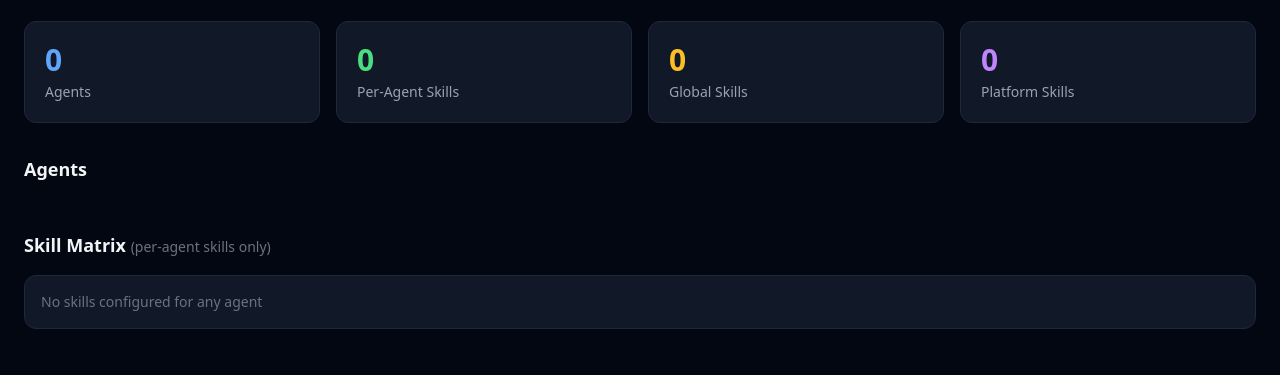
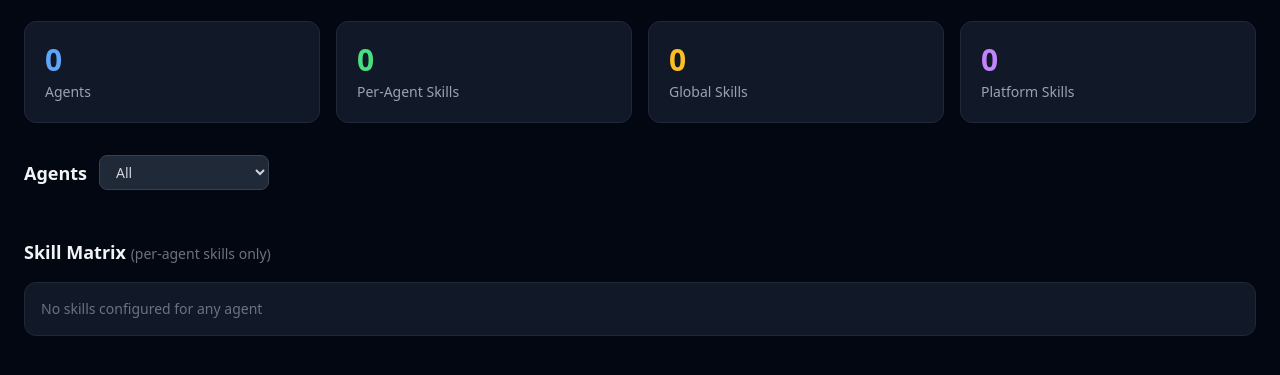
Before and after one commit to chrisbuetti/openclaw-skills-ui, a FastAPI app: page / in a window 1280 px wide. Shown: the part 67-442 px from the top of the page. Run offline with FastAPI, Linux system fonts and the light colour scheme; some libraries are stand-ins or nearby versions.

Commit message:
Add org filter dropdown to dashboard
- Adds a dropdown next to 'Agents' heading on the main dashboard
- Options: All, Rose Water Capital, partnrUP
- Filters agent cards, stats card count, and skill matrix
- Only affects dashboard page display (agents page unaffected)

```diff
--- a/templates/index.html
+++ b/templates/index.html
@@ -169,7 +169,14 @@
         <div class="grid grid-cols-4 gap-4 mb-8" id="stats-cards"></div>
 
         <!-- Agent Grid -->
-        <h2 class="text-lg font-semibold mb-4">Agents</h2>
+        <div class="flex items-center gap-3 mb-4">
+          <h2 class="text-lg font-semibold">Agents</h2>
+          <select id="org-filter" onchange="setOrgFilter(this.value)" class="px-3 py-1.5 bg-gray-800 border border-gray-700 rounded-lg text-sm text-gray-300 focus:outline-none focus:ring-2 focus:ring-blue-500/40">
+            <option value="">All</option>
+            <option value="Rose Water Capital">Rose Water Capital</option>
+            <option value="partnrUP">partnrUP</option>
+          </select>
+        </div>
         <div class="grid grid-cols-1 md:grid-cols-2 lg:grid-cols-3 xl:grid-cols-4 gap-4 mb-8" id="agent-grid"></div>
 
         <!-- Skill Matrix -->
@@ -461,6 +468,7 @@ let state = {
   selectedSkill: null,
   selectedRule: null,
   skillTierFilter: '',
+  orgFilter: '',
   dirty: false,
   skillAccess: null,
   selectedGroup: null,
@@ -691,12 +699,15 @@ function renderDashboard() {
   const d = state.dashboard;
   if (!d) return;
 
-  // Stats cards
+  // Stats cards (agent count reflects org filter)
   const s = d.skill_summary;
+  const displayAgents = state.orgFilter
+    ? d.agents.filter(a => a.organization === state.orgFilter)
+    : d.agents;
   document.getElementById('stats-cards').innerHTML = `
     <div class="bg-gray-900 rounded-xl border border-gray-800 p-5">
-      <div class="text-3xl font-bold text-blue-400">${d.agents.length}</div>
-      <div class="text-sm text-gray-400 mt-1">Agents</div>
+      <div class="text-3xl font-bold text-blue-400">${displayAgents.length}</div>
+      <div class="text-sm text-gray-400 mt-1">Agents${state.orgFilter ? ' (' + esc(state.orgFilter) + ')' : ''}</div>
     </div>
     <div class="bg-gray-900 rounded-xl border border-gray-800 p-5">
       <div class="text-3xl font-bold text-green-400">${s.agent}</div>
@@ -712,8 +723,11 @@ function renderDashboard() {
     </div>
   `;
 
-  // Agent cards
-  document.getElementById('agent-grid').innerHTML = d.agents.map(a => {
+  // Agent cards (filtered by org)
+  const filteredAgents = state.orgFilter
+    ? d.agents.filter(a => a.organization === state.orgFilter)
+    : d.agents;
+  document.getElementById('agent-grid').innerHTML = filteredAgents.map(a => {
     const emoji = a.identity?.emoji || (a.config_identity?.emoji || '🤖');
     const modelShort = (a.model || 'unknown').split('/').pop();
     const borderClass = a.orphan ? 'border-amber-500/30' : !a.has_workspace ? 'border-gray-700 border-dashed' : 'border-gray-800';
@@ -749,29 +763,43 @@ function renderDashboard() {
       </div>`;
   }).join('');
 
+  // Update org filter dropdown to match state
+  const orgSel = document.getElementById('org-filter');
+  if (orgSel) orgSel.value = state.orgFilter || '';
+
   // Skill matrix
   renderSkillMatrix();
+}
+
+function setOrgFilter(value) {
+  state.orgFilter = value;
+  renderDashboard();
 }
 
 function renderSkillMatrix() {
   const d = state.dashboard;
   if (!d) return;
 
+  // Use org-filtered agents for the matrix too
+  const matrixAgents = state.orgFilter
+    ? d.agents.filter(a => a.organization === state.orgFilter)
+    : d.agents;
+
   // Collect all unique skill names from both config_skills and workspace skills
   const allSkillNames = new Set();
-  d.agents.forEach(a => {
+  matrixAgents.forEach(a => {
     (a.config_skills || []).forEach(s => allSkillNames.add(s));
     a.skills.forEach(s => allSkillNames.add(s.folder));
   });
   const skillNames = [...allSkillNames].sort();
 
-  if (skillNames.length === 0) {
+  if (skillNames.length === 0 || matrixAgents.length === 0) {
     document.getElementById('skill-matrix').innerHTML = '<p class="text-gray-500 text-sm">No skills configured for any agent</p>';
     return;
   }
 
   // Precompute each agent's skill set (union of config + workspace)
-  const agentSkillSets = d.agents.map(a => {
+  const agentSkillSets = matrixAgents.map(a => {
     const combined = new Set((a.config_skills || []));
     a.skills.forEach(s => combined.add(s.folder));
     return { agent: a, skills: combined };
```
